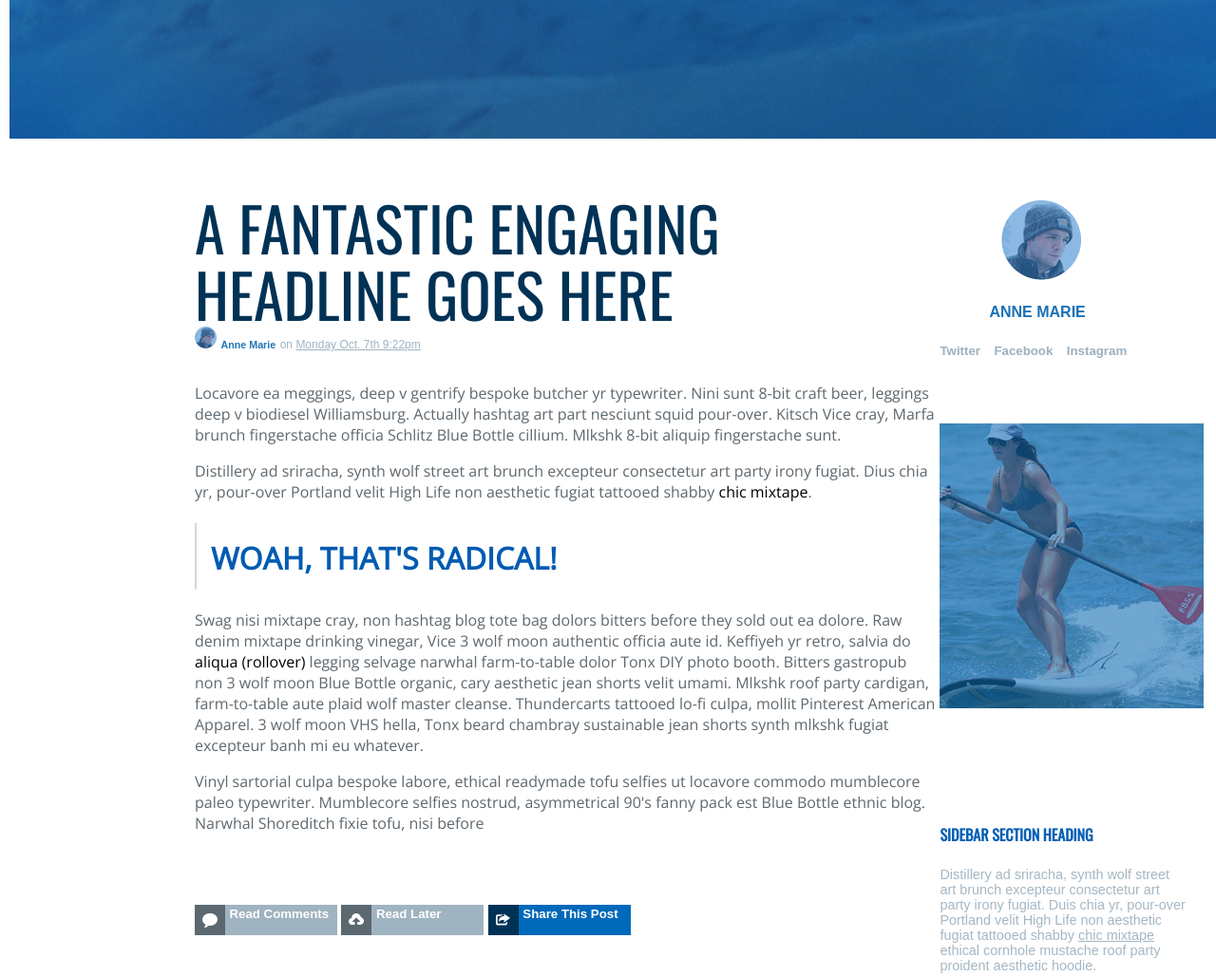
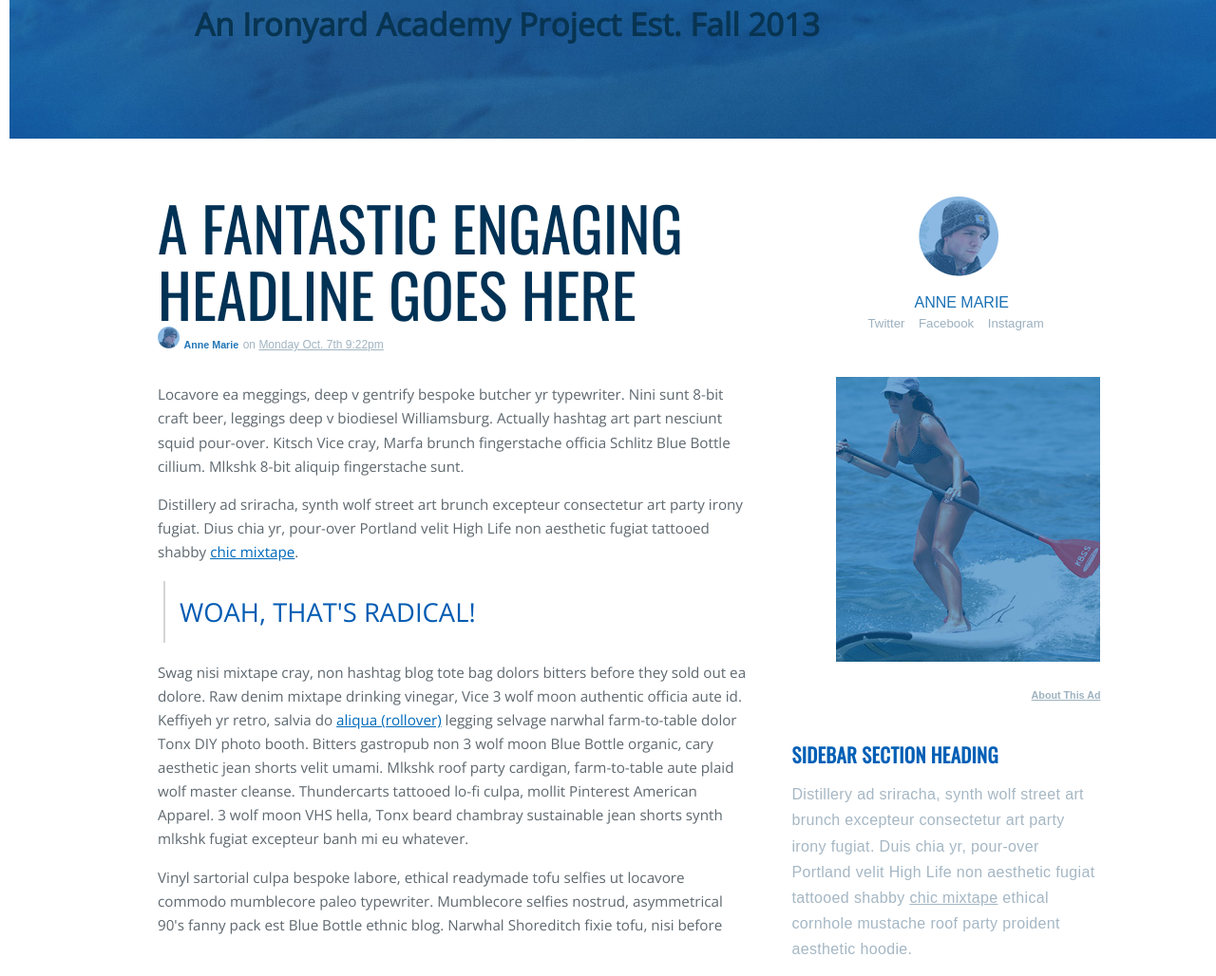
Before and after one commit to jodonne91/html-surf-and-paddle, a plain HTML site: page index.html in a window 1280 px wide. Shown: the part 387-1415 px from the top of the page at 95% size. Drawn offline with nearby package versions, Linux system fonts and the light colour scheme.

Commit message:
Improved font sizing and element spacing

```diff
--- a/index.html
+++ b/index.html
@@ -23,7 +23,8 @@
 		</div>
 
 		<div class="title">
-			<h1>SURF & PADDLE CO.</h1>
+			<h1 style="margin:0; font-size:2.5em;font-weight:lighter;">SURF & PADDLE CO.</h1>
+			<h5 style="=========================`	=efont-size:35%; color:#083451">An Ironyard Academy Project Est. Fall 2013</h5>
 		</div>
 
 	</header>
@@ -40,9 +41,9 @@
 			</section>
 			<section class="article">
 				<p>Locavore ea meggings, deep v gentrify bespoke butcher yr typewriter. Nini sunt 8-bit craft beer, leggings deep v biodiesel Williamsburg. Actually hashtag art part nesciunt squid pour-over. Kitsch Vice cray, Marfa brunch fingerstache officia Schlitz Blue Bottle cillium. Mlkshk 8-bit aliquip fingerstache sunt.</p>
-				<p>Distillery ad sriracha, synth wolf street art brunch excepteur consectetur art party irony fugiat. Dius chia yr, pour-over Portland velit High Life non aesthetic fugiat tattooed shabby <a href="www.chic_mixtape.com">chic mixtape</a>.</p>
+				<p>Distillery ad sriracha, synth wolf street art brunch excepteur consectetur art party irony fugiat. Dius chia yr, pour-over Portland velit High Life non aesthetic fugiat tattooed shabby <a style="text-decoration:underline; color:#0069BA" href="www.chic_mixtape.com">chic mixtape</a>.</p>
 				<h1 class="woah"> WOAH, THAT'S RADICAL!</h1>
-				<p>Swag nisi mixtape cray, non hashtag blog tote bag dolors bitters before they sold out ea dolore. Raw denim mixtape drinking vinegar, Vice 3 wolf moon authentic officia aute id. Keffiyeh yr retro, salvia do <a href="www.aliqua.com">aliqua (rollover)</a> legging selvage narwhal farm-to-table dolor Tonx DIY photo booth. Bitters gastropub non 3 wolf moon Blue Bottle organic, cary aesthetic jean shorts velit umami. Mlkshk roof party cardigan, farm-to-table aute plaid wolf master cleanse. Thundercarts tattooed lo-fi culpa, mollit Pinterest American Apparel. 3 wolf moon VHS hella, Tonx beard chambray sustainable jean shorts synth mlkshk fugiat excepteur banh mi eu whatever.</p>
+				<p>Swag nisi mixtape cray, non hashtag blog tote bag dolors bitters before they sold out ea dolore. Raw denim mixtape drinking vinegar, Vice 3 wolf moon authentic officia aute id. Keffiyeh yr retro, salvia do <a style="text-decoration:underline; color:#0069BA" href="www.aliqua.com">aliqua (rollover)</a> legging selvage narwhal farm-to-table dolor Tonx DIY photo booth. Bitters gastropub non 3 wolf moon Blue Bottle organic, cary aesthetic jean shorts velit umami. Mlkshk roof party cardigan, farm-to-table aute plaid wolf master cleanse. Thundercarts tattooed lo-fi culpa, mollit Pinterest American Apparel. 3 wolf moon VHS hella, Tonx beard chambray sustainable jean shorts synth mlkshk fugiat excepteur banh mi eu whatever.</p>
 				<p>Vinyl sartorial culpa bespoke labore, ethical readymade tofu selfies ut locavore commodo mumblecore paleo typewriter. Mumblecore selfies nostrud, asymmetrical 90's fanny pack est Blue Bottle ethnic blog. Narwhal Shoreditch fixie tofu, nisi before</p>
 			</section>
 			<section class="links">
@@ -75,20 +76,27 @@
 
 		<div class="sidebar">
 			<section class="anne_marie">
-				<img style="margin-top: 25%; margin-left:25%;" src="images/avatar.png"/>
-	    	    <h4 style="color: #1A71B5; margin-left: 20%;">ANNE MARIE</h4>
-	    	    <section>
-		    	    <a href="www.twitter.com"><h5 style="color:#9CB0BF; display:inline">Twitter</h5></a>
-		    	    <a href="www.facebook.com"><h5 style="margin-left:10px; color: #9CB0BF; display:inline">Facebook</h5></a>
-		    	    <a href="www.instagram.com"><h5 style="margin-left: 10px; color:#9CB0BF; display:inline">Instagram</h5></a>
+				<a href="www.Anne_Marie.com">
+					<div style="margin:0;padding:0;">
+						<img style="margin-top: 25%; margin-left:22%; margin-bottom:.9em;" src="images/avatar.png"/>
+	    	 		   <h4 style="color: #1A71B5; margin-left: 20%;margin-top:0;margin-bottom:.2em; font-weight:100">ANNE MARIE</h4>
+	   				</div>
+				</a>
+	    	    <section style="margin-bottom:3em;">
+		    	    <a href="www.twitter.com"><h5 style="color:#9CB0BF; display:inline; margin:0;font-weight:100">Twitter</h5></a>
+		    	    <a href="www.facebook.com"><h5 style="margin-top:0; margin-left:10px; color: #9CB0BF; display:inline;font-weight:100">Facebook</h5></a>
+		    	    <a href="www.instagram.com"><h5 style="margin-top:0; margin-left: 10px; color:#9CB0BF; display:inline; font-weight:100">Instagram</h5></a>
 		    	</section>
 			</section>
+			<a href="www.surfer_girl.com">
 			<section class="surfer_ad">
 		        <img src="images/ad.jpg"/>
+		        <h6 style="text-decoration:underline; color:#9EB2BF;">About This Ad</h6>
+		    </a>
 			</section>
 			<section class="sidebar_section">
-		        <h4 style="font-family:Oswald; color: #005FB5">SIDEBAR SECTION HEADING</h4>
-		        <p style="color: #A5B7C4; font-size: .9em">Distillery ad sriracha, synth wolf street art brunch excepteur consectetur art party irony fugiat. Duis chia yr, pour-over Portland velit High Life non aesthetic fugiat tattooed shabby <a style="color:#A5B7C4; text-decoration:underline" href="www.chic_mixtape.com">chic mixtape</a> ethical cornhole mustache roof party proident aesthetic hoodie.</p>
+		        <h3 style="margin-top:2em; margin-bottom:0; font-size: 1.3em; font-family:Oswald; color: #005FB5">SIDEBAR SECTION HEADING</h3>
+		        <p style="color: #A5B7C4; font-size: 1em; line-height: 1.7em; margin-top: .8em;">Distillery ad sriracha, synth wolf street art brunch excepteur consectetur art party irony fugiat. Duis chia yr, pour-over Portland velit High Life non aesthetic fugiat tattooed shabby <a style="color:#A5B7C4; text-decoration:underline" href="www.chic_mixtape.com">chic mixtape</a> ethical cornhole mustache roof party proident aesthetic hoodie.</p>
 			</section>
 		</div>
 
--- a/style.css
+++ b/style.css
@@ -1,4 +1,6 @@
-
+/**{
+	border: 1px solid black;
+}*/
 
 html {
 	padding: 10px;
@@ -45,8 +47,8 @@ html {
 .title {
 	display: inline-block;
 	position: absolute;
-	top: 35%;
-	left: 25%;
+	top: 36%;
+	left: 15%;
 	font-size: 2.5em;
 	font-family: "Open Sans";
 	color: white;
@@ -54,16 +56,15 @@ html {
 
 .main {
 	width: 1300px;
-	height: 1000px;
-	/*HEIGHT*/
 	position: relative;
+	border-bottom: 1px solid #E1E7EA;
 }
 
 .center_column {
 	display: inline-block;
-	height: 1000px;
-	width: 60%;
-	margin-left: 15%;
+	width: 48%;
+	margin-left: 12%;
+	margin-right: 3%;
 	position: relative;
 	vertical-align: top;
 }
@@ -73,21 +74,27 @@ html {
 }
 
 .article {
-	height: 550px;
 	color: #5E686F;
 	font-family: "Open Sans", sans-serif;
+	line-height: 1.65em;
+	font-size: .95em;
+	margin-bottom: 4em;
 }
 
 .woah{
-color:#005BB2;
-border-left: 2px solid #D5D5D5;
-padding-left: 15px;
-padding-top: 15px;
-height: 55px;
+	color:#005BB2;
+	border-left: 2px solid #D5D5D5;
+	padding-left: 15px;
+	padding-top: 20px;
+	height: 45px;
+	margin-left: 6px;
+	font-weight: 200;
+	font-size: 1.8em;
+
 }
 
 .links {
-	height: 350px;
+	margin-top: 50px;
 }
 
 .comment {
@@ -129,21 +136,22 @@ height: 55px;
 
 .sidebar {
 	display: inline-block;
-	width: 20%;
-	height: 1000px;
+	width: 25%;
 	position: relative;
 }
 
 .anne_marie {
-  height: 300px;
+  /*height: 300px;*/
+  margin-left: 5em;
 }
 
 .surfer_ad {
-  height: 400px;
+	text-align: right;
 }
 
 .sidebar_section {
-  height: 300px;
+	font-weight: 100;
+	letter-spacing: .35px;
 }
 
 .img {
```
